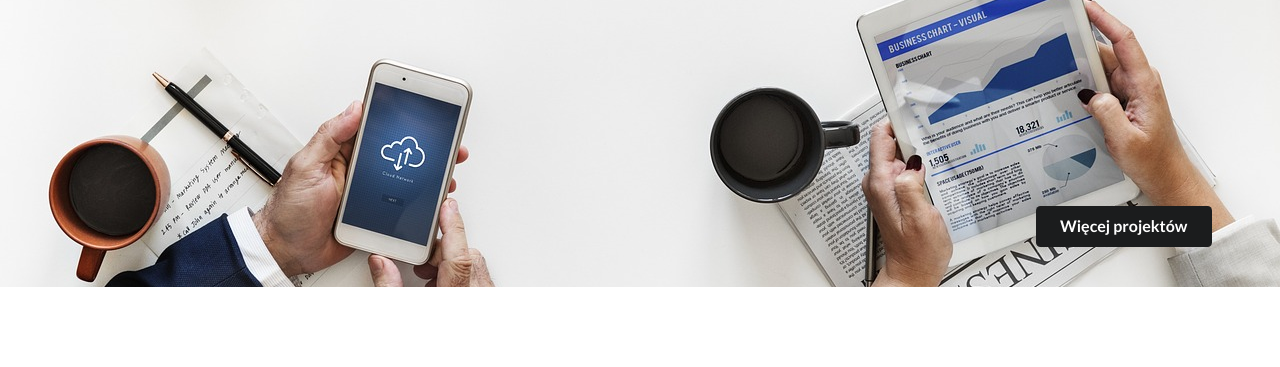
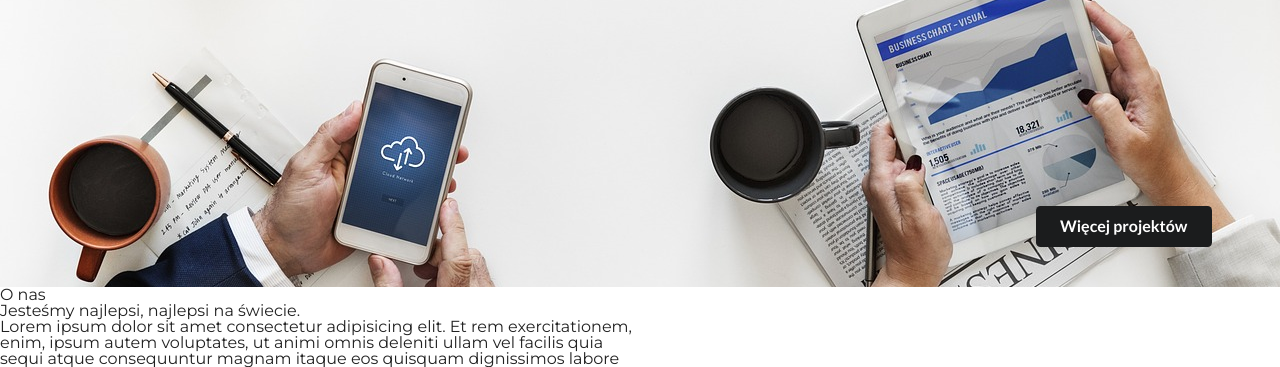
Before and after one commit to jatanski/construction-business-landingpage, a website built with webpack: page index.html in a window 1280 px wide. Shown: the part 433-800 px from the top of the page. Built offline with nearby package versions, Linux system fonts and the light colour scheme.

Commit message:
start about

```diff
--- a/index.html
+++ b/index.html
@@ -94,32 +94,27 @@
           <div class="visible content">Więcej projektów</div>
           <div class="hidden content">Zobacz</div>
         </button>
-        <!-- <div class="Device-content">
-          <h1 class="Hero-title Title-big">
-            <div class="Line Line--overflow">
-              <span
-                class="Line Hero-title-line"
-                style="transform: matrix(1, 0, 0, 1, 0, 0);"
-                >New way</span
-              >
-            </div>
-            <div class="Line Line--overflow">
-              <span
-                class="Line Hero-title-line"
-                style="transform: matrix(1, 0, 0, 1, 0, 0);"
-                >of living.</span
-              >
-            </div>
-          </h1>
-          <p
-            class="Hero-tagline Hero-stagger"
-            style="visibility: inherit; opacity: 1; transform: matrix(1, 0, 0, 1, 0, 0);"
-          >
-            Change the way you live life, closer to nature.
+      </header>
+      <section class="about">
+        <div class="about__text">
+          <span class="about__text-span">O nas</span>
+          <h2 class="about__text-header">
+            Jesteśmy najlepsi, najlepsi na świecie.
+          </h2>
+          <p class="about__text-description">
+            Lorem ipsum dolor sit amet consectetur adipisicing elit. Et rem
+            exercitationem, enim, ipsum autem voluptates, ut animi omnis
+            deleniti ullam vel facilis quia sequi atque consequuntur magnam
+            itaque eos quisquam dignissimos labore eveniet perspiciatis porro
+            cum! Cum dolorum quae voluptate delectus magni! Quasi, perferendis
+            velit consectetur iusto officia ut voluptates.
           </p>
-        </div> -->
-      </header>
-      <section class="about"></section>
+          <div class="about__imageContainter">
+            <div class="about__imageContainter-image"></div>
+          </div>
+        </div>
+        <div class="about__image"></div>
+      </section>
       <section class="projects"></section>
       <section class="prices"></section>
       <section class="recomendation"></section>
--- a/scss/main.scss
+++ b/scss/main.scss
@@ -9,7 +9,7 @@
 
 html,
 body {
-  overflow: hidden;
+  overflow-x: hidden;
 }
 
 .wrap {
--- a/scss/partials/components/_about.scss
+++ b/scss/partials/components/_about.scss
@@ -1,3 +1,10 @@
 .about {
-  min-height: 200vh;
+  min-height: 100vh;
+  display: flex;
+  &__text {
+    width: 50%;
+  }
+  &__imageContainter {
+    width: 50%;
+  }
 }
```
Also changed, not shown: dist/index.js, 1 other file.
